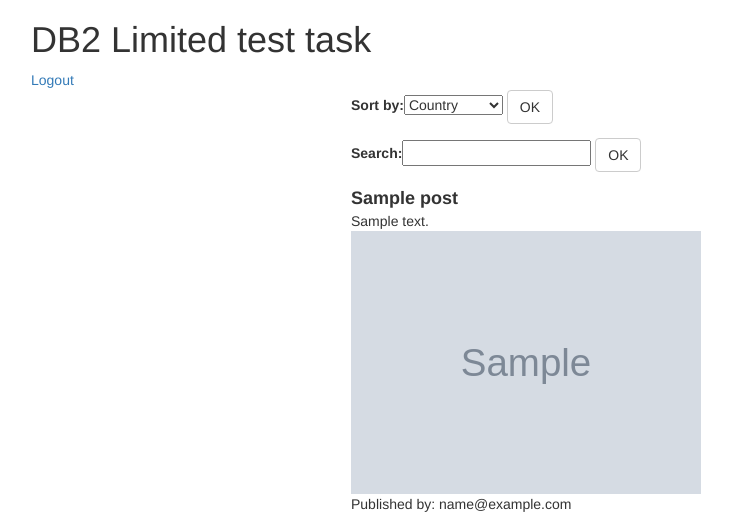
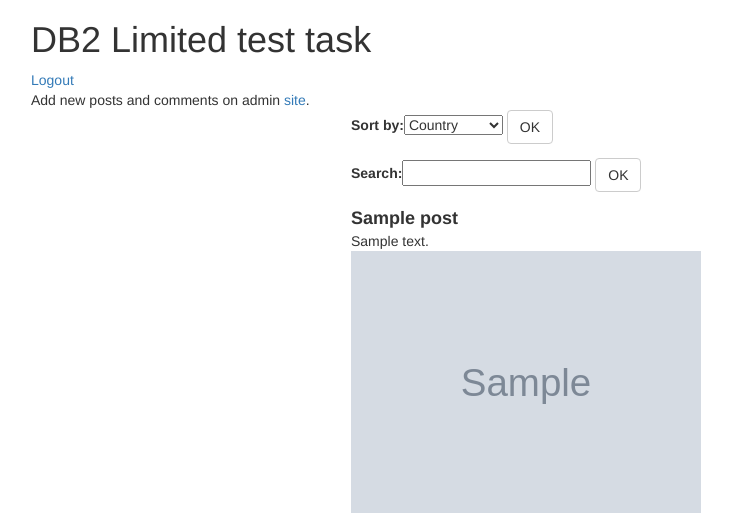
Before and after one commit to htrueman/db2_limited_test, a Django app: page / in a window 1280 px wide. Shown: the top 513 px of the page, without its empty margins (97-829 px from the left). Run offline with Django 3.2, Linux system fonts and the light colour scheme; a user stored in the database is signed in; tables that the repository leaves empty hold one stand-in row (values such as "Sample post"); grey boxes marked "Sample" are stand-in pictures; some libraries are stand-ins or nearby versions.

Commit message:
small template fix

```diff
--- a/DB2TestTask/templates/main.html
+++ b/DB2TestTask/templates/main.html
@@ -7,9 +7,16 @@
         {% else %}
             <a href="{% url 'account_login' %}">Login</a>
         {% endif %}
+        {% if user.is_superuser %}
+        	<br>
+        	Add new posts and comments on admin
+        	<a href="{% url 'admin:index' %}">site</a>.
+        {% else %}
+        	Log in as admin to add new posts and comments.
+        {% endif %}
     </div>
+    <div class="wrapper">
     {% if posts %}
-    <div class="wrapper">
         <form id="sort-form" method="POST">
             {% csrf_token %}
             {{ sort_form }}
@@ -53,6 +60,8 @@
                     <li><a href="?page={{ posts.next_page_number }}">{{ posts.next_page_number }}</a></li>
                 {% endif %}
             </ul>
+        {% else %}
+        	<h2>No posts yet.</h2>
+        {% endif %}
         </div>
-        {% endif %}
 {% endblock %}
```
